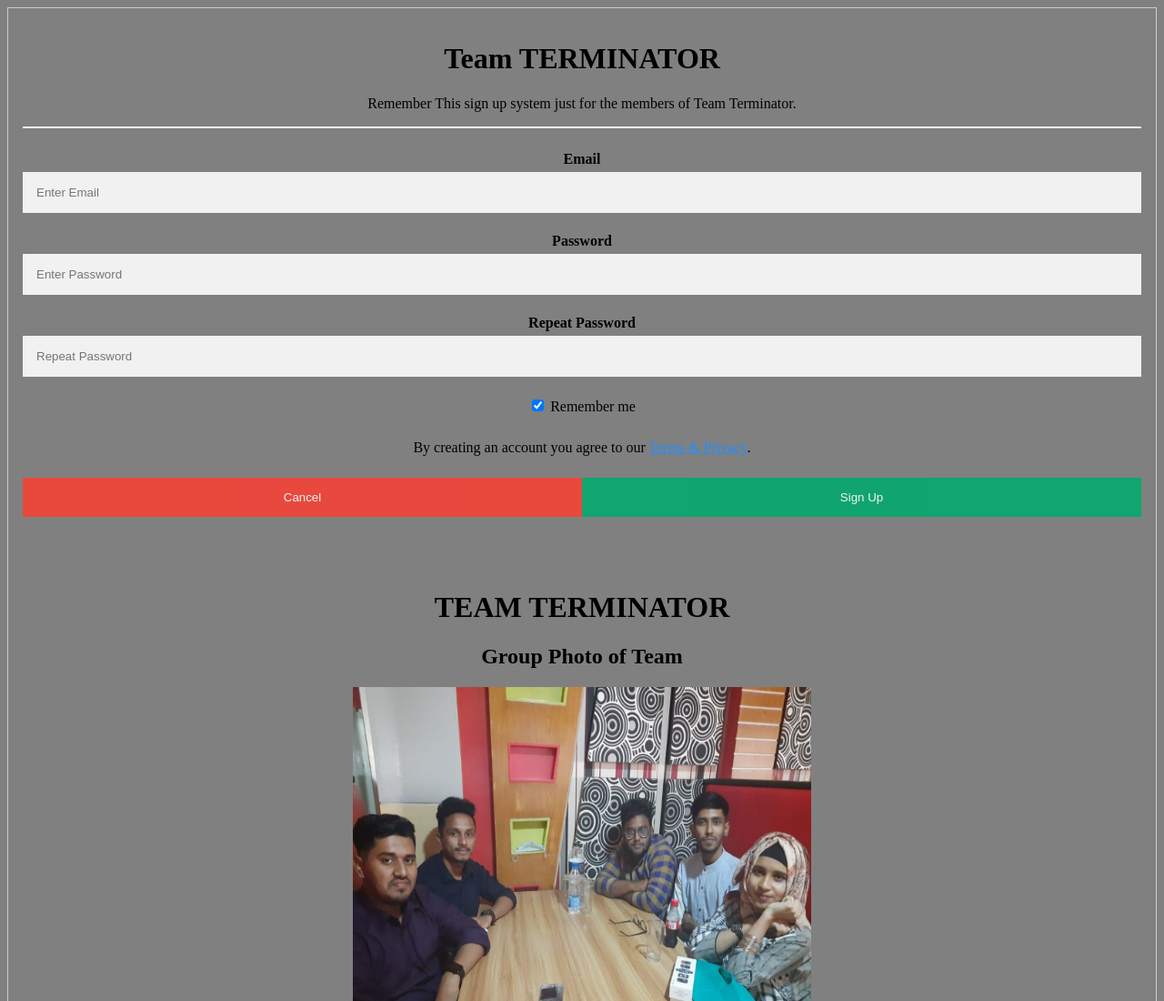
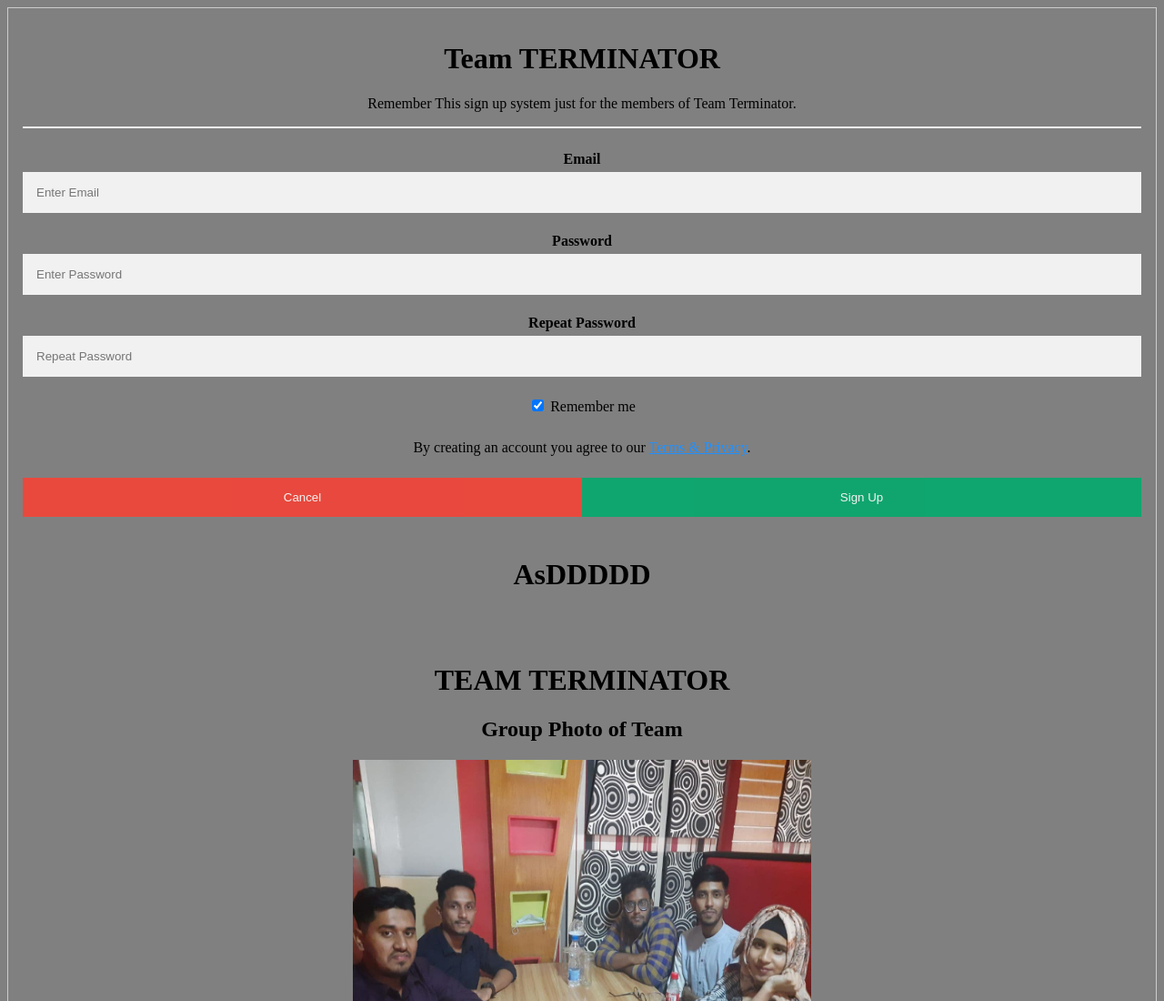
Before and after one commit to Chisty-web/first-template, a plain HTML site: page index.html in a window 1280 px wide. Shown: the top 1100 px of the page at 91% size. Drawn offline with Linux system fonts and the light colour scheme.

Commit message:
nEW CHANGE

```diff
--- a/index.html
+++ b/index.html
@@ -37,6 +37,8 @@
         <button type="submit" class="signupbtn">Sign Up</button>
       </div>
     </div>
+
+    <h1>AsDDDDD</h1>
 
 
 <br>
```
